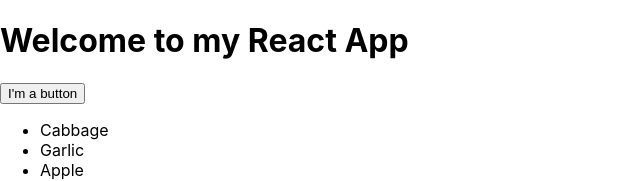
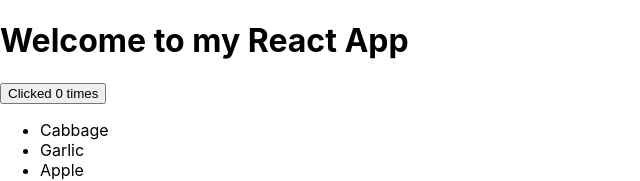
Before and after one commit to AMAARIDOR/react-test-new, a React (Create React App) app: page / in a window 1280 px wide. Shown: the top 181 px of the page, without its empty margins (0-640 px from the left). Built offline with nearby package versions, Linux system fonts and the light colour scheme.

Commit message:
remove README.md

```diff
--- a/src/App.jsx
+++ b/src/App.jsx
@@ -1,5 +1,6 @@
 import userEvent from "@testing-library/user-event";
 import "./index.css";
+import { useState } from "react";
 
 function AdminPanel() {
   return (
@@ -35,10 +36,11 @@
 let isLoggedIn = false;
 
 function MyButton() {
+  const [count, setCount] = useState(0);
   function handleClick() {
-    alert("You clicked me!");
+    setCount(count + 1);
   }
-  return <button onClick={handleClick}>I'm a button</button>;
+  return <button onClick={handleClick}>Clicked {count} times</button>;
 }
 
 function AboutPage() {
```
Also changed, not shown: 1 other file (tests, documents, lock files or other folders).
